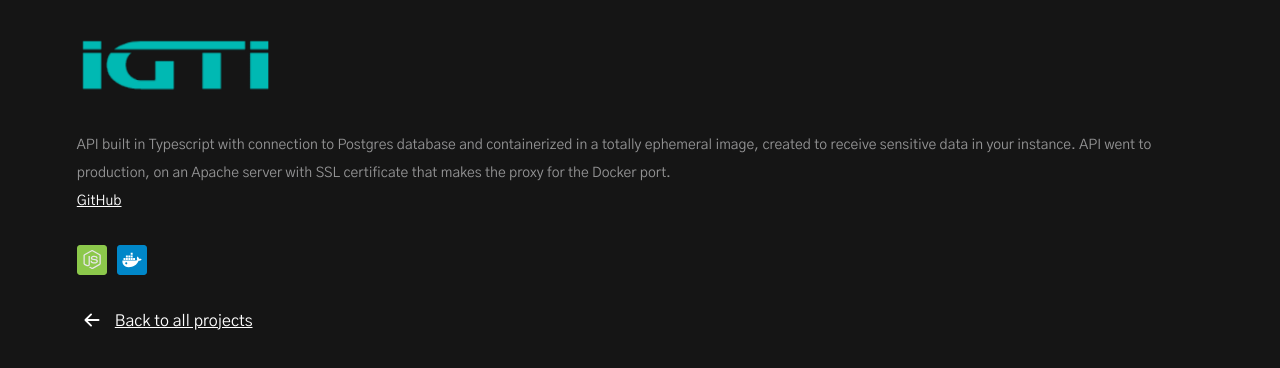
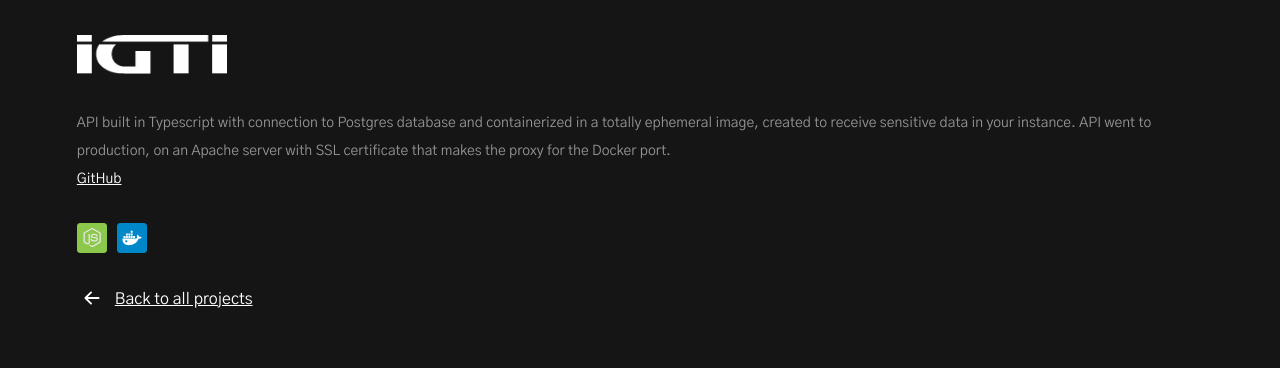
Before and after one commit to Igorryan/portfolio, a React (Create React App) app: page /nps in a window 1280 px wide. Shown: the top 368 px of the page. Built offline with nearby package versions, Linux system fonts and the light colour scheme.

Commit message:
logo resize

```diff
--- a/src/components/Sidebar/styles.ts
+++ b/src/components/Sidebar/styles.ts
@@ -31,10 +31,10 @@ export const Title = styled.h1`
 `
 
 export const Logo = styled.img`
-  width: 200px;
+  width: 150px;
 
   @media only screen and (max-width: 1300px){
-    width: 200px;
+    width: 150px;
   }
 `
 
```
Also changed, not shown: src/assets/netpromoterscore/logo.png.
